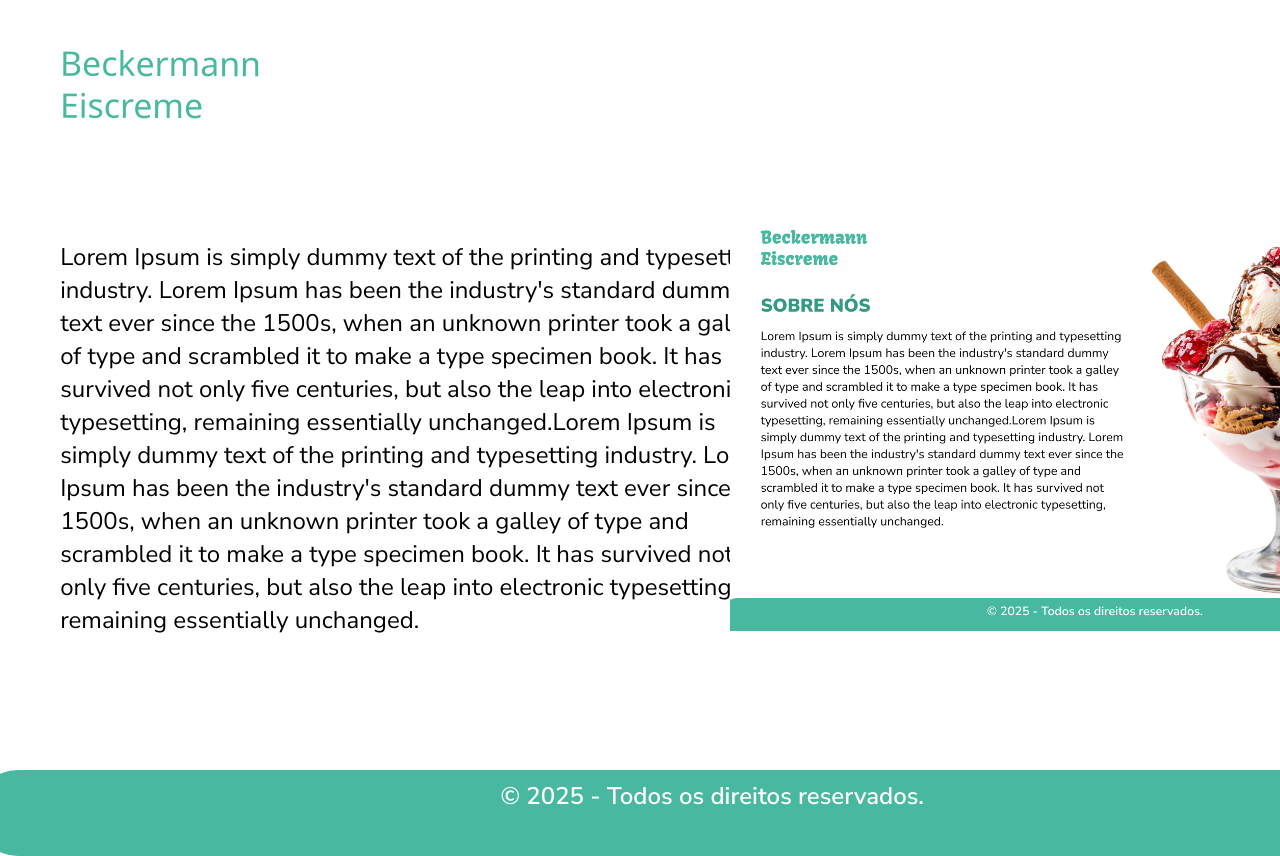
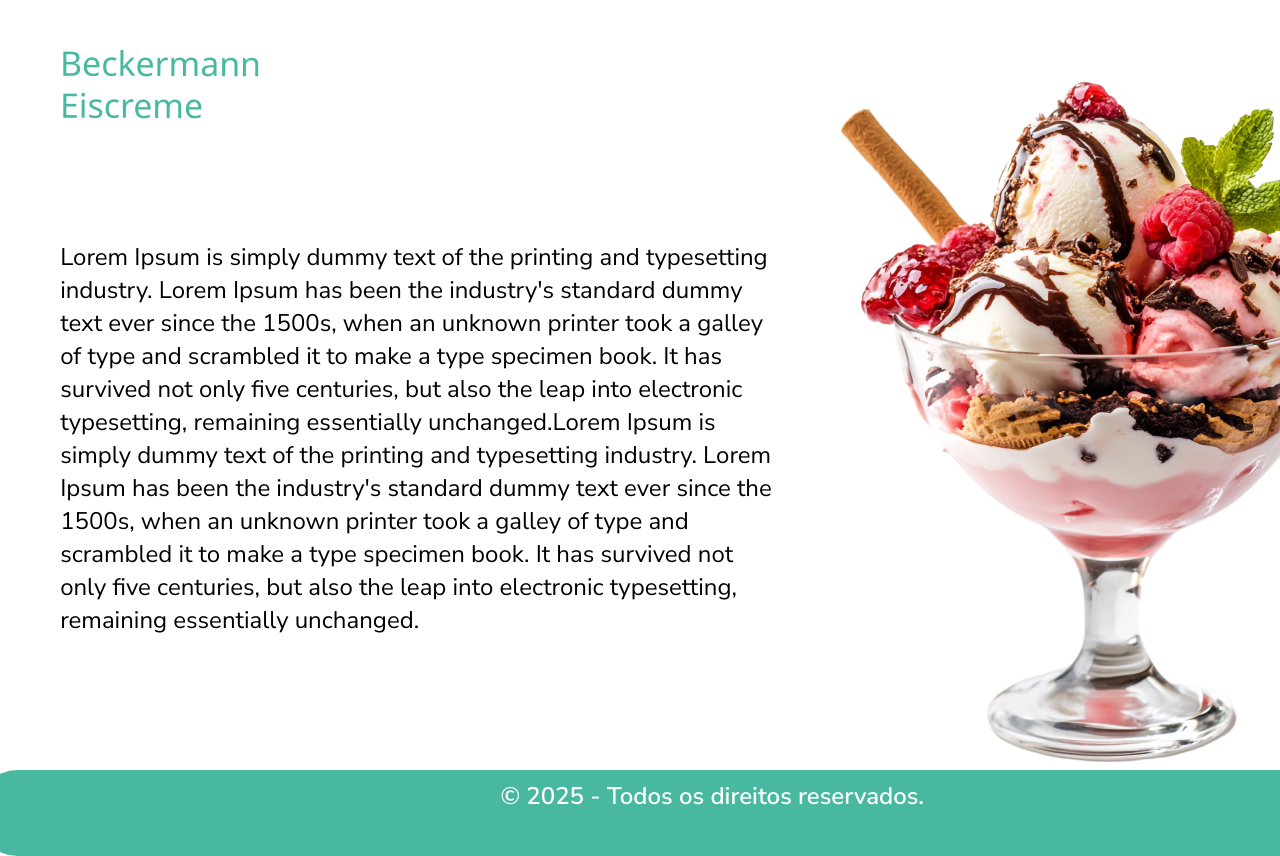
Before and after one commit to viniciuslks7/eiscreme-web-design-12, a React (Vite) app: page /sobre in a window 1280 px wide. Shown: the top 856 px of the page. Built offline with nearby package versions, Linux system fonts and the light colour scheme; a web font is replaced by a local one.

Commit message:
Update Sobre page image
Update the image displayed on the Sobre page.

```diff
--- a/src/pages/Sobre.tsx
+++ b/src/pages/Sobre.tsx
@@ -77,11 +77,11 @@ const Sobre = () => {
         remaining essentially unchanged.
       </div>
 
-      {/* Background Image */}
+      {/* Background Image - Updated to new ice cream image */}
       <div className="absolute w-[730px] h-[730px] left-[730px] top-[53px]">
         <img
-          src="/lovable-uploads/13a9ba5c-b6fd-4772-aebe-6f4fa10c00ac.png"
-          alt="Sorvete Premium"
+          src="/lovable-uploads/479cc453-12ee-4ca1-a9a2-ee283357c273.png"
+          alt="Sorvete Premium com Calda de Chocolate e Frutas"
           className="w-full h-full object-contain"
         />
       </div>
```
Also changed, not shown: public/lovable-uploads/479cc453-12ee-4ca1-a9a2-ee283357c273.png (added).
